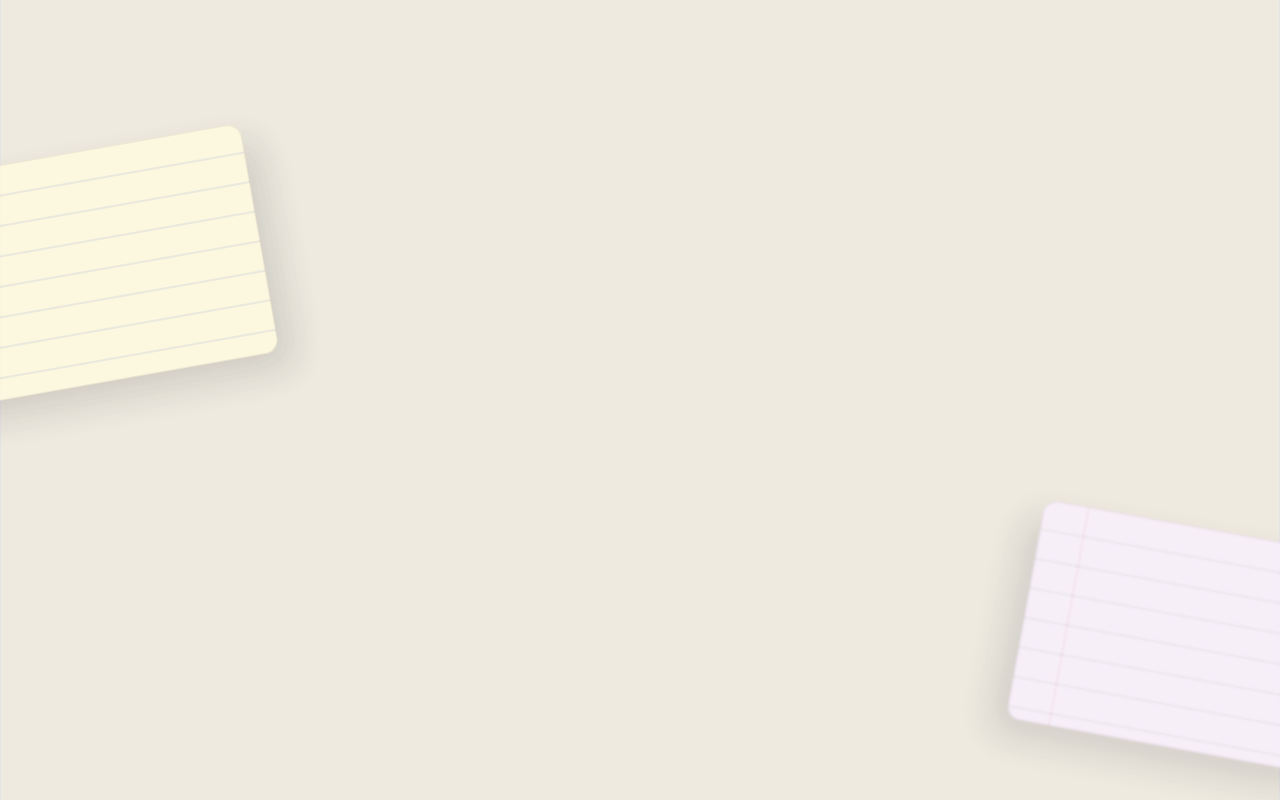
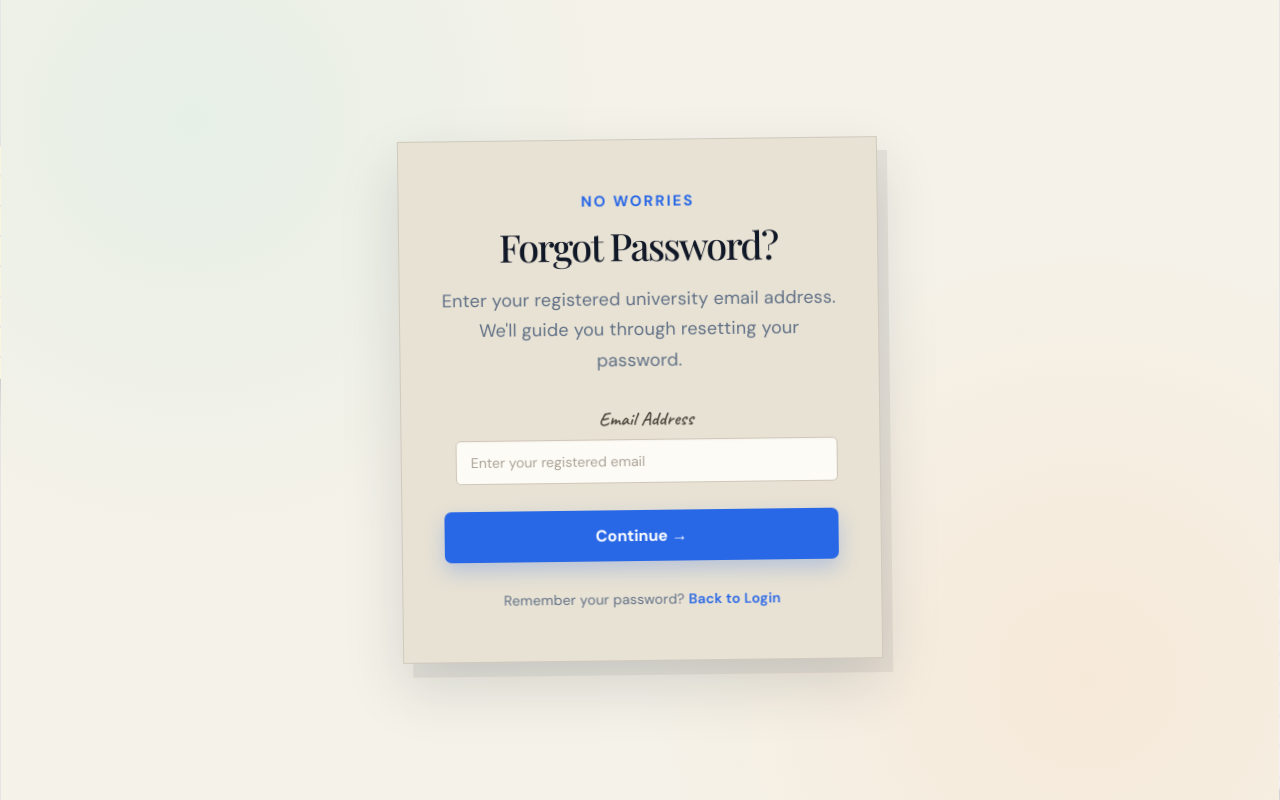
Before and after one commit to Khushinew/campus-event-portal, a React app in the folder frontend/: page /forgot-password in a window 1280 px wide. Before the commit this address had no page. Built offline with nearby package versions, Linux system fonts and the light colour scheme; the HTML template or start-up script is replaced by a standard one.

Commit message:
Add forgot password page

```diff
--- a/frontend/src/App.jsx
+++ b/frontend/src/App.jsx
@@ -4,6 +4,7 @@ import "./App.css";
 // Public pages
 import Home from "./pages/Home";
 import Login from "./pages/Login";
+import ForgotPassword from "./pages/ForgotPassword";
 import CreateEvent from "./pages/events/CreateEvent";
 
 // Student pages
@@ -36,6 +37,11 @@ function App() {
           path="/login"
           element={<Login />}
         />
+
+        <Route
+  path="/forgot-password"
+  element={<ForgotPassword />}
+/>
 
         <Route
           path="/events"
--- /dev/null
+++ b/frontend/src/pages/ForgotPassword.css
@@ -0,0 +1,158 @@
+
+.forgot-password-page {
+  min-height: 100vh;
+  display: flex;
+  align-items: center;
+  justify-content: center;
+  padding: 50px 20px;
+  background:
+    radial-gradient(circle at 15% 15%, #e7f0e7, transparent 35%),
+    radial-gradient(circle at 85% 85%, #f6e9d8, transparent 35%),
+    #f5f2e9;
+}
+
+.forgot-password-box {
+  width: 100%;
+  max-width: 480px;
+  padding: 48px 42px;
+  background: #e8e2d4;
+  border: 1px solid rgba(60, 65, 65, 0.15);
+  box-shadow: 10px 14px 0 rgba(35, 40, 45, 0.07),
+    0 25px 55px rgba(35, 40, 45, 0.15);
+  transform: rotate(-0.7deg);
+  animation: forgotAppear 0.6s ease both;
+}
+
+.forgot-label {
+  color: #2867e6;
+  font-size: 15px;
+  font-weight: 700;
+  letter-spacing: 2px;
+}
+
+.forgot-password-box h1 {
+  margin: 10px 0 16px;
+  font-family: "Playfair Display", serif;
+  font-size: 38px;
+  line-height: 1.15;
+  color: #111827;
+}
+
+.forgot-description {
+  margin-bottom: 30px;
+  color: #607086;
+  line-height: 1.7;
+}
+
+.forgot-password-box .form-group {
+  margin-bottom: 22px;
+}
+
+.forgot-password-box label {
+  display: block;
+  margin-bottom: 9px;
+  font-family: "Caveat", cursive;
+  font-size: 20px;
+  font-weight: 600;
+  color: #37465b;
+}
+
+.forgot-password-box input {
+  box-sizing: border-box;
+  width: 100%;
+  padding: 14px;
+  border: 1px solid #d2cbbc;
+  border-radius: 6px;
+  background: #fffdf8;
+  font-size: 15px;
+  outline: none;
+}
+
+.forgot-password-box input:focus {
+  border-color: #2867e6;
+  box-shadow: 0 0 0 3px rgba(40, 103, 230, 0.12);
+}
+
+.forgot-password-box button {
+  width: 100%;
+  padding: 15px;
+  margin-top: 5px;
+  border: none;
+  border-radius: 7px;
+  background: #2867e6;
+  color: white;
+  font-size: 16px;
+  font-weight: 700;
+  cursor: pointer;
+  box-shadow: 0 9px 20px rgba(40, 103, 230, 0.25);
+  transition: background 0.2s ease, transform 0.2s ease;
+}
+
+.forgot-password-box button:hover {
+  background: #1e58ca;
+  transform: translateY(-2px);
+}
+
+.forgot-password-box button:disabled {
+  opacity: 0.7;
+  cursor: not-allowed;
+}
+
+.forgot-back {
+  margin-top: 25px;
+  text-align: center;
+  color: #607086;
+  font-size: 14px;
+}
+
+.forgot-back a {
+  color: #2867e6;
+  font-weight: 600;
+  text-decoration: none;
+}
+
+.forgot-error,
+.forgot-success {
+  padding: 10px 12px;
+  border-radius: 4px;
+  font-size: 14px;
+}
+
+.forgot-error {
+  color: #b43d35;
+  background: #ffe2dd;
+  border-left: 3px solid #d93025;
+}
+
+.forgot-success {
+  color: #28633a;
+  background: #dcf4e2;
+  border-left: 3px solid #3b8a50;
+}
+
+@keyframes forgotAppear {
+  from {
+    opacity: 0;
+    transform: translateY(20px) rotate(-0.7deg);
+  }
+  to {
+    opacity: 1;
+    transform: translateY(0) rotate(-0.7deg);
+  }
+}
+
+@media (max-width: 500px) {
+  .forgot-password-box {
+    padding: 38px 25px;
+  }
+
+  .forgot-password-box h1 {
+    font-size: 32px;
+  }
+}
+
+@media (prefers-reduced-motion: reduce) {
+  .forgot-password-box {
+    animation: none;
+  }
+}
--- /dev/null
+++ b/frontend/src/pages/ForgotPassword.jsx
@@ -0,0 +1,76 @@
+
+import { useState } from "react";
+import { Link, useNavigate } from "react-router-dom";
+import "./ForgotPassword.css";
+
+function ForgotPassword() {
+  const navigate = useNavigate();
+  const [email, setEmail] = useState("");
+  const [error, setError] = useState("");
+  const [message, setMessage] = useState("");
+  const [loading, setLoading] = useState(false);
+
+  const handleSubmit = (e) => {
+    e.preventDefault();
+    setError("");
+    setMessage("");
+
+    const normalizedEmail = email.trim().toLowerCase();
+
+    if (!normalizedEmail.endsWith("@campus.edu.in")) {
+      setError("Please enter a valid university email address.");
+      return;
+    }
+
+    setLoading(true);
+
+    // Frontend demo only: no email is sent yet.
+    setTimeout(() => {
+      setLoading(false);
+      navigate("/verify-otp", {
+        state: { email: normalizedEmail },
+      });
+    }, 500);
+  };
+
+  return (
+    <div className="forgot-password-page">
+      <div className="forgot-password-box">
+        <p className="forgot-label">NO WORRIES</p>
+        <h1>Forgot Password?</h1>
+        <p className="forgot-description">
+          Enter your registered university email address.
+          We'll guide you through resetting your password.
+        </p>
+
+        {error && <p className="forgot-error">{error}</p>}
+        {message && <p className="forgot-success">{message}</p>}
+
+        <form onSubmit={handleSubmit}>
+          <div className="form-group">
+            <label htmlFor="recoveryEmail">Email Address</label>
+            <input
+              id="recoveryEmail"
+              type="email"
+              placeholder="Enter your registered email"
+              value={email}
+              onChange={(e) => setEmail(e.target.value)}
+              autoComplete="email"
+              required
+            />
+          </div>
+
+          <button type="submit" disabled={loading}>
+            {loading ? "Please wait..." : "Continue →"}
+          </button>
+        </form>
+
+        <p className="forgot-back">
+          Remember your password? <Link to="/login">Back to Login</Link>
+        </p>
+      </div>
+    </div>
+  );
+}
+
+export default ForgotPassword;
--- a/frontend/src/pages/Login.jsx
+++ b/frontend/src/pages/Login.jsx
@@ -196,9 +196,10 @@ function Login() {
                 Remember me
               </label>
 
-              <a href="#forgot-password">
-                Forgot Password?
-              </a>
+
+<Link to="/forgot-password">
+  Forgot Password?
+</Link>
 
             </div>
 
```
